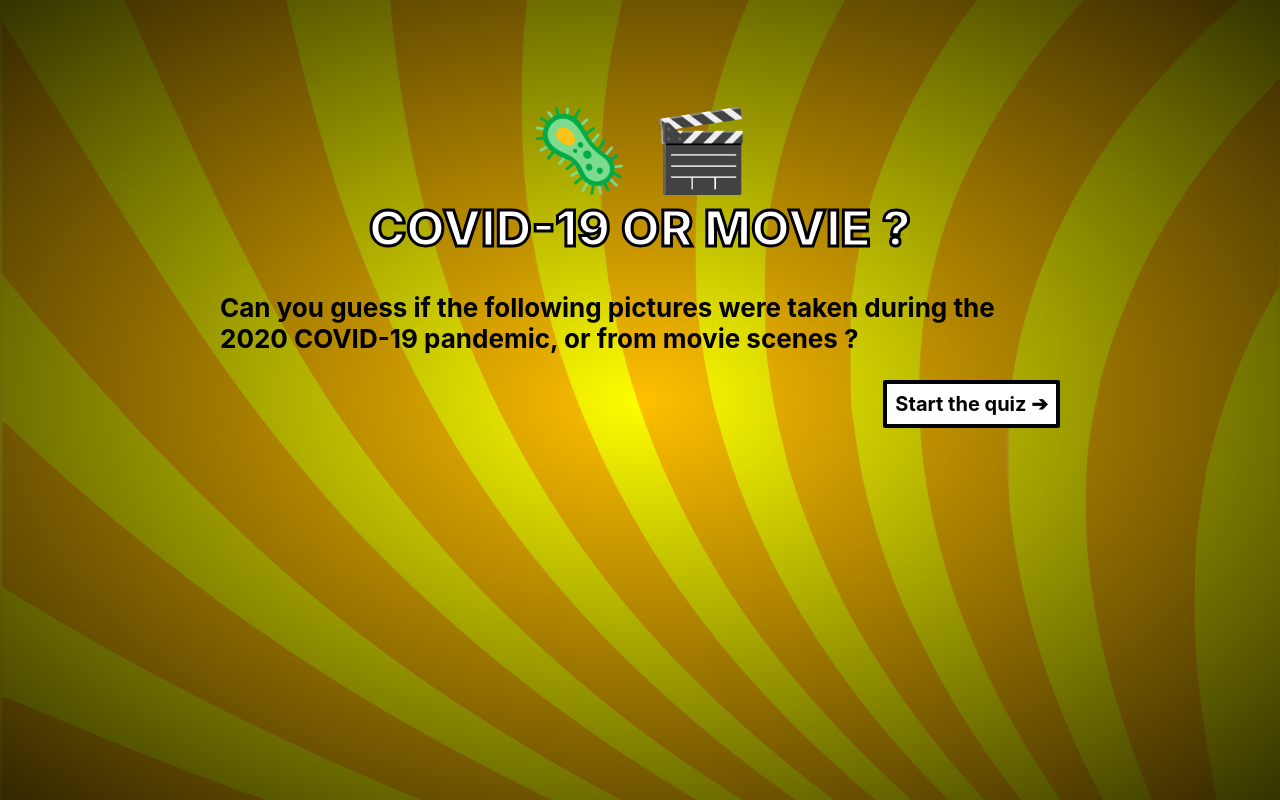
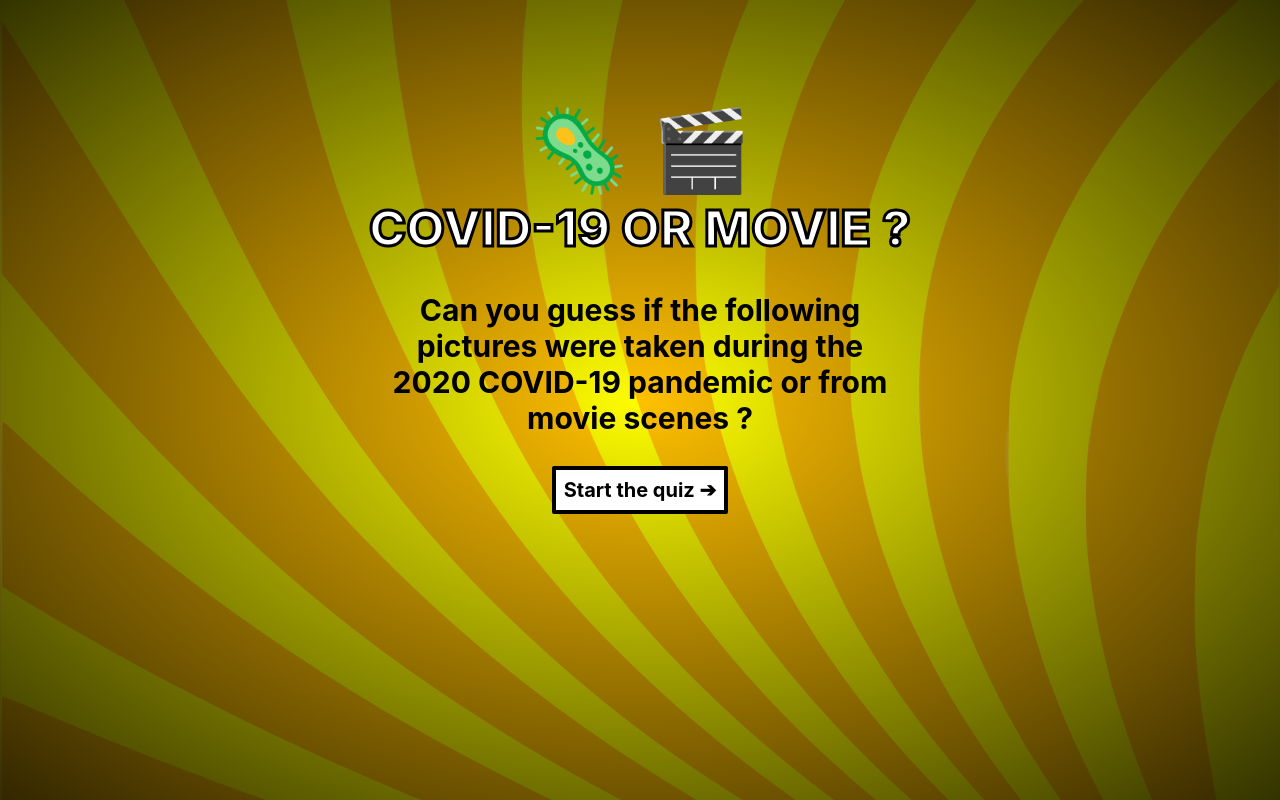
Before and after one commit to maeligg/coronavirus-or-movie, a Svelte app: page / in a window 1280 px wide. Built offline with nearby package versions, Linux system fonts and the light colour scheme.

Commit message:
Update intro layout

```diff
--- a/src/components/QuizIntro.svelte
+++ b/src/components/QuizIntro.svelte
@@ -5,13 +5,14 @@
 <div class="quiz-intro">
     <div class="title-emoji">🦠 🎬</div>
     <h1>COVID-19 or movie ?</h1>
-    <p>Can you guess if the following pictures were taken during the 2020 COVID-19 pandemic, or from movie scenes ?</p>
+    <p>Can you guess if the following pictures were taken during the 2020 COVID-19 pandemic or from movie scenes ?</p>
     <button on:click={handleClick}>Start the quiz ➔</button>
 </div>
 
 <style>
     .quiz-intro {
         margin: 100px auto;
+        text-align: center;
     }
 
     .title-emoji {
@@ -36,10 +37,9 @@
     }
 
     p {
-        font-size: 2.6rem;
-    }
-
-    button {
-        float: right;
+        font-size: 3rem;
+        margin-left: auto;
+        margin-right: auto;
+        max-width: 500px;
     }
 </style>
```
